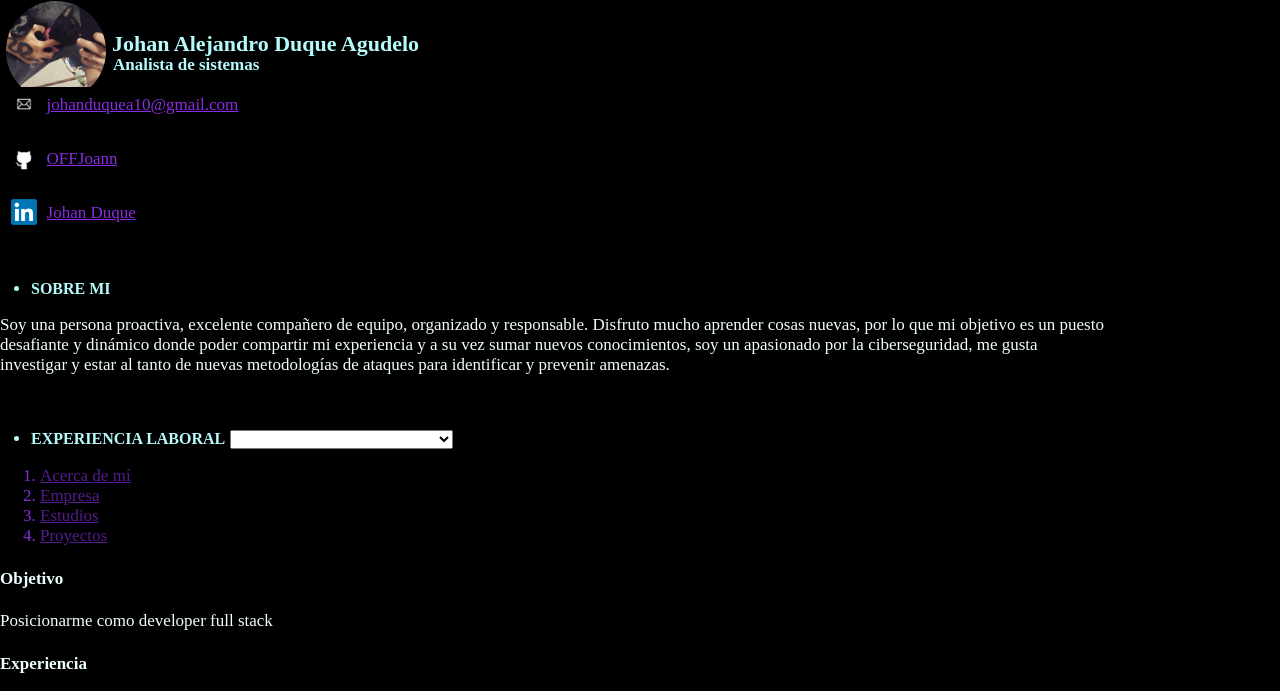
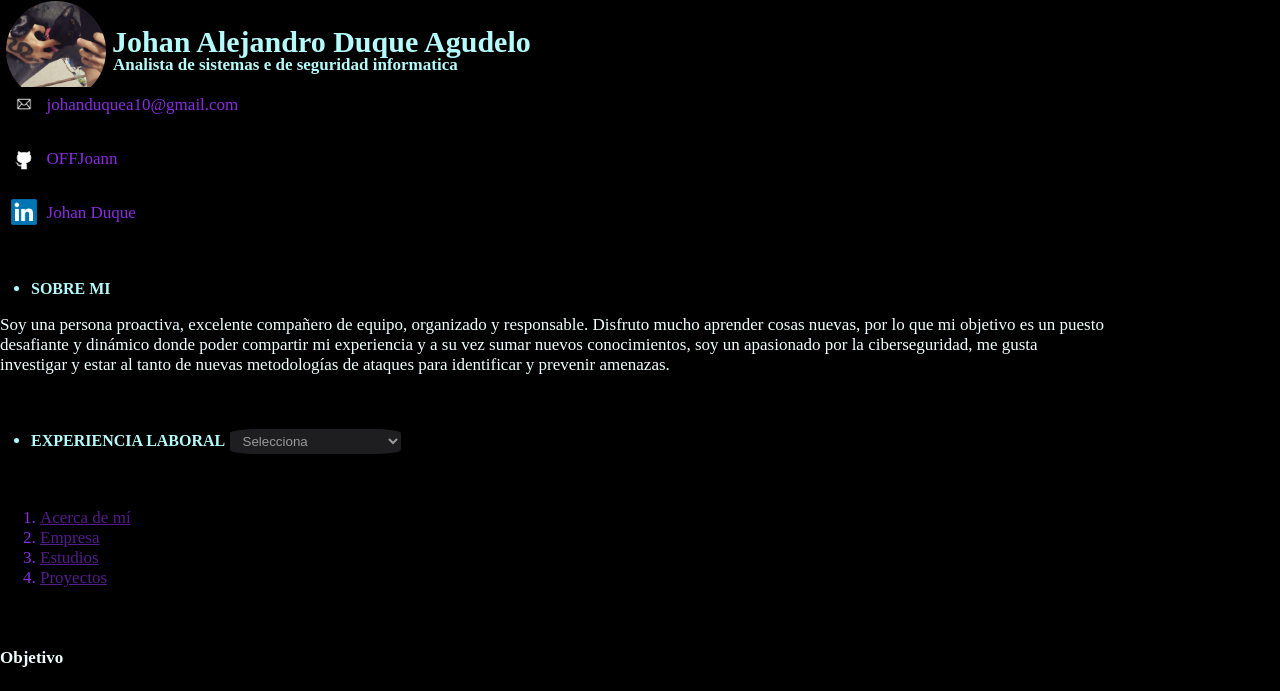
Before and after one commit to OFFJoann/CV, a Flask app: page / in a window 1280 px wide. Shown: the top 691 px of the page. Run offline with Flask 3, Linux system fonts and the light colour scheme; some libraries are stand-ins or nearby versions.

Commit message:
Se añadio el .gitignore, experiencia.js y se modifico el HTML y CSS de la CV

```diff
--- a/static/header.css
+++ b/static/header.css
@@ -30,7 +30,7 @@ body{
 
 .posicion_nombre {
     position: absolute;
-    top: 9px;
+    top: -5px;
     left: 112px;
     color: #b5fbfb;
 }
@@ -64,6 +64,17 @@ body{
     height: auto;
 }
 
+.button_experience {
+    background-color: #333337;
+    color: white;
+    border: none;
+    border-radius: 17%;
+    cursor: pointer;
+    padding: 4px 9px;
+    opacity: 0.6;
+    transition: background-color 0.3s ease, opacity 0.3s ease;
+}
+
 /*Descripción*/
 .sobre_mi {
     position: relative;
--- /dev/null
+++ b/static/js/experiencia.js
@@ -0,0 +1,38 @@
+function mostrarseleccion() {
+
+    var seleccion = document.getElementById("Experiencia")
+    var resultado = document.getElementById("resultado")
+
+
+    if (seleccion.value == "Teleperformace") {resultado.innerHTML= '';
+        resultado.innerHTML = `
+    <ul>
+        <li><h1 style="font-size: medium; color: blueviolet;"><b>Teleperformace 2019-2020</b></h1></li>
+            <ul>
+            <li><p style="font-size: small;">Analista en sistemas</p></li>
+            </ul>
+        <li><h2 style="font-size: medium; color: blueviolet;">Funciones</h2></li>
+            <ul>
+            <li><p style="font-size: small;">Solución de problemas de aplicativos empresariales, servidores, telefonia, y de red, administración de active directory.</p></li>
+            </ul>
+    </ul>
+
+    `;
+    } else if (seleccion.value == "Creaciones Nadar S.A") {
+        resultado.innerHTML =`
+    <ul>
+        <li><h1 style="font-size: medium; color: blueviolet;"><b>Creaciones Nadar S.A 2021-2023</b></h1></li>
+            <ul>
+            <li><p style="font-size: small;">Analista en sistemas</p></li>
+            </ul>
+        <li><h2 style="font-size: medium; color: blueviolet;">Funciones</h2></li>
+            <ul>
+            <li><p style="font-size: small;">Administrar infraestructura, dar soporte a nuestros clientes, implementar nuevas aplicaciones, metodologías de trabajo y establecer <br>procedimientos para asegurar que la infraestructura sea la mas optima, desarrollo y elaboración de políticas de seguridad basadas <br>en la normal ISO 27001, realizar campañas de phishing, manejo de Windows server y Linux, implementación de políticas en Fortinet <br>y Mikrotik, elaboración de VPN ipsec, SSL, administración de backups de servidores, uso de nmap para verificar puertos abiertos en la red.</p></li>
+            </ul>
+    </ul>
+        `
+    } else if (seleccion.value == "0") {
+        resultado.textContent = "";
+    }
+
+}
--- a/templates/header.html
+++ b/templates/header.html
@@ -1,10 +1,10 @@
 <!DOCTYPE html>
 <html lang="en">
-
 <head>
     <meta charset="UTF-8">
     <meta name="viewport" content="width=device-width, initial-scale=1.0">
     <link rel="stylesheet" href='../static/header.css'>
+    <script src="../static/js/experiencia.js"></script>
     <title>Header</title>
 </head>
 
@@ -13,47 +13,57 @@
         <div class="marco-circular">
             <img src="../static/images/foto.png" alt="Foto mia" class="imagen-circular">
         </div>
+        <p id="nombre" style="font-size: 30px;" class="posicion_nombre"><b>Johan Alejandro Duque Agudelo</b></p>
+        <p class="posicion_cargo" id="Cargo"> <b> Analista de sistemas e de seguridad informatica</b></p>
 
-        <p id="nombre" style="font-size: 22px;" class="posicion_nombre"><b>Johan Alejandro Duque Agudelo</b></p>
-        <p class="posicion_cargo" id="Cargo"> <b> Analista de sistemas</b></p>
         <div class="contenedor">
             <img src="../static/images/correo.png" class="icons_links">
-            <a class="texto_alineado" href="www.gmail.com" target="_blank">
+            <a class="texto_alineado" href="https://gmail.com" target="_blank" style="text-decoration: none;">
                 <p style="color: blueviolet;" id="email">johanduquea10@gmail.com</p>
             </a>
         </div>
+
         <div class="contenedor">
             <img src="../static/images/github.png" class="icons_links">
-            <a class="texto_alineado" href="https://github.com/OFFJoann" target="_blank">
+            <a class="texto_alineado" href="https://github.com/OFFJoann" target="_blank" style="text-decoration: none;">
                 <p id="github">OFFJoann</p>
             </a>
         </div>
+
         <div class="contenedor">
             <img src="../static/images/linkedin.png" class="icons_links">
-            <a class="texto_alineado" href="https://www.linkedin.com/in/johan-duque-5758a52a1//" target="_blank">
+            <a class="texto_alineado" href="https://www.linkedin.com/in/johan-duque-5758a52a1//" target="_blank" style="text-decoration: none;">
                 <p id="linkedin">Johan Duque</p>
             </a>
         </div>
     </div>
+
     <div>
         <ul class="sobre_mi">
         <li><h1 style="font-size: medium;"><b>SOBRE MI</b></h1></li>
         </ul>
         <p>Soy una persona proactiva, excelente compañero de equipo, organizado y responsable. Disfruto mucho aprender cosas nuevas, por lo que mi objetivo es un puesto <br>desafiante y dinámico donde poder compartir mi experiencia y a su vez sumar nuevos conocimientos, soy un apasionado por la ciberseguridad, me gusta<br>investigar y estar al tanto de nuevas metodologías de ataques para identificar y prevenir amenazas.</p>
     </div>
+
     <br>
+
     <div class="experiencia_dropdown"><ul>
         <li><label style="font-size: medium;" for="Experiencia"><b>EXPERIENCIA LABORAL</b></label>
-        <select name="Experiencia" id="Experiencia">
+        <select name="Experiencia" id="Experiencia" onchange="mostrarseleccion()" class="button_experience">
 
-            <option value=""></option>
-            <option value="Teleperformace">Teleperformance               2019-2020</option>
-            <option value="Creaciones Nadar S.A">Creaciones Nadar S.A          2021-2023</option>
+            <option value="0">Selecciona</option>
+            <option value="Teleperformace">Teleperformance</option>
+            <option value="Creaciones Nadar S.A">Creaciones Nadar S.A</option>
 
         </select>
+        <div id="resultado"></div>
+
         </li>
         </ul>
     </div>
+
+    <br>
+
     <div>
         <div>
             <ol style="color: blueviolet;">
@@ -64,6 +74,9 @@
             </ol>
         </div>
     </div>
+
+    <br>
+
     <div>
         <div>
             <h4>Objetivo</h4>
@@ -78,6 +91,9 @@
             <p>Lenguajes: <span>Python</span>, <span>JavaScript</span>, <span>PHP</span> </p>
         </div>
     </div>
+
+    <br>
+
     <div id="pie">
         <p id="direccion">Calle 93B # 34 50, <span>Medellín</span> 12345-6789 | Tel: <span>(555) 555-5555</span></p>
     </div>
```
Also changed, not shown: README.md, 1 other file.
